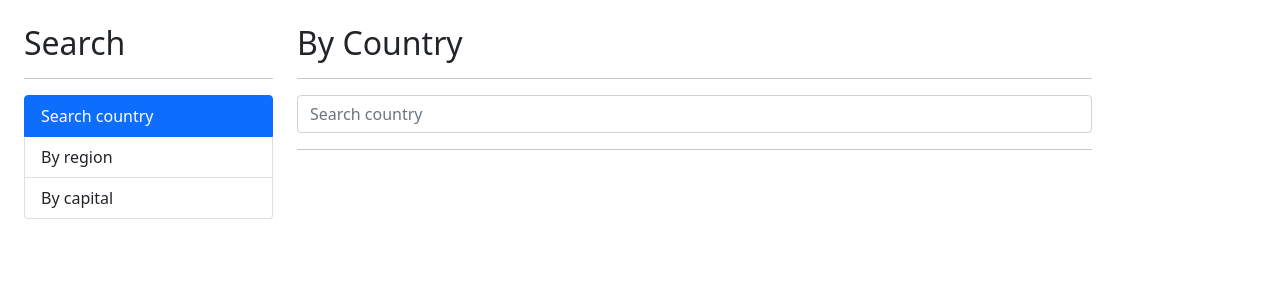
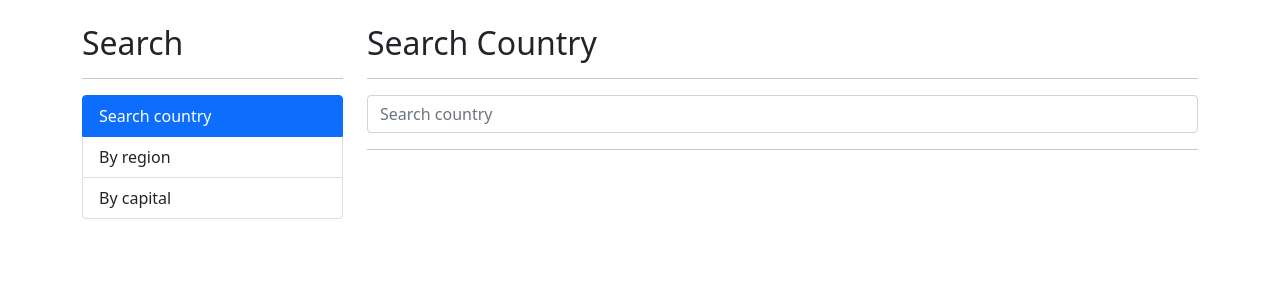
Before and after one commit to jorgeramos2068/angular-app-10-countries, an Angular app: page / in a window 1280 px wide. Shown: the top 300 px of the page. Built offline with nearby package versions, Linux system fonts and the light colour scheme.

Commit message:
Set debounceTime operator in input component

```diff
--- a/src/app/app.component.html
+++ b/src/app/app.component.html
@@ -1,8 +1,10 @@
-<div class="container row mt-4">
-  <div class="col-3">
-    <app-sidebar></app-sidebar>
-  </div>
-  <div class="col">
-    <router-outlet></router-outlet>
+<div class="container mt-4">
+  <div class="row">
+    <div class="col-3">
+      <app-sidebar></app-sidebar>
+    </div>
+    <div class="col">
+      <router-outlet></router-outlet>
+    </div>
   </div>
 </div>
--- a/src/app/countries/components/country-input/country-input.component.html
+++ b/src/app/countries/components/country-input/country-input.component.html
@@ -5,5 +5,6 @@
     class="form-control"
     placeholder="Search country"
     [(ngModel)]="term"
+    (input)="localKeyPressed()"
   />
 </form>
--- a/src/app/countries/components/country-input/country-input.component.ts
+++ b/src/app/countries/components/country-input/country-input.component.ts
@@ -1,14 +1,29 @@
-import { Component, Output, EventEmitter } from '@angular/core';
+import { Component, OnInit, Output, EventEmitter } from '@angular/core';
+import { Subject } from 'rxjs';
+import { debounceTime } from 'rxjs/operators';
 
 @Component({
   selector: 'app-country-input',
   templateUrl: './country-input.component.html',
 })
-export class CountryInputComponent {
+export class CountryInputComponent implements OnInit {
   @Output() onEnter: EventEmitter<string> = new EventEmitter();
+  @Output() onDebounce: EventEmitter<string> = new EventEmitter();
+  debouncer: Subject<string> = new Subject();
+
   public term: string = '';
+
+  ngOnInit(): void {
+    this.debouncer.pipe(debounceTime(300)).subscribe((value) => {
+      this.onDebounce.emit(value);
+    });
+  }
 
   search(): void {
     this.onEnter.emit(this.term);
   }
+
+  localKeyPressed() {
+    this.debouncer.next(this.term);
+  }
 }
--- a/src/app/countries/pages/by-country/by-country.component.html
+++ b/src/app/countries/pages/by-country/by-country.component.html
@@ -1,9 +1,12 @@
-<h2>By Country</h2>
+<h2>Search Country</h2>
 <hr />
 
 <div class="row">
   <div class="col">
-    <app-country-input (onEnter)="search($event)"></app-country-input>
+    <app-country-input
+      (onEnter)="search($event)"
+      (onDebounce)="doSuggestions($event)"
+    ></app-country-input>
   </div>
 </div>
 <hr />
--- a/src/app/countries/pages/by-country/by-country.component.ts
+++ b/src/app/countries/pages/by-country/by-country.component.ts
@@ -13,7 +13,7 @@ export class ByCountryComponent {
 
   constructor(private countriesService: CountriesService) {}
 
-  search(localTerm: string) {
+  search(localTerm: string): void {
     this.term = localTerm;
     this.hasErrors = false;
     this.countriesService.searchCountry(this.term).subscribe({
@@ -27,4 +27,8 @@ export class ByCountryComponent {
       },
     });
   }
+
+  doSuggestions(localTerm: string): void {
+    this.hasErrors = false;
+  }
 }
```
